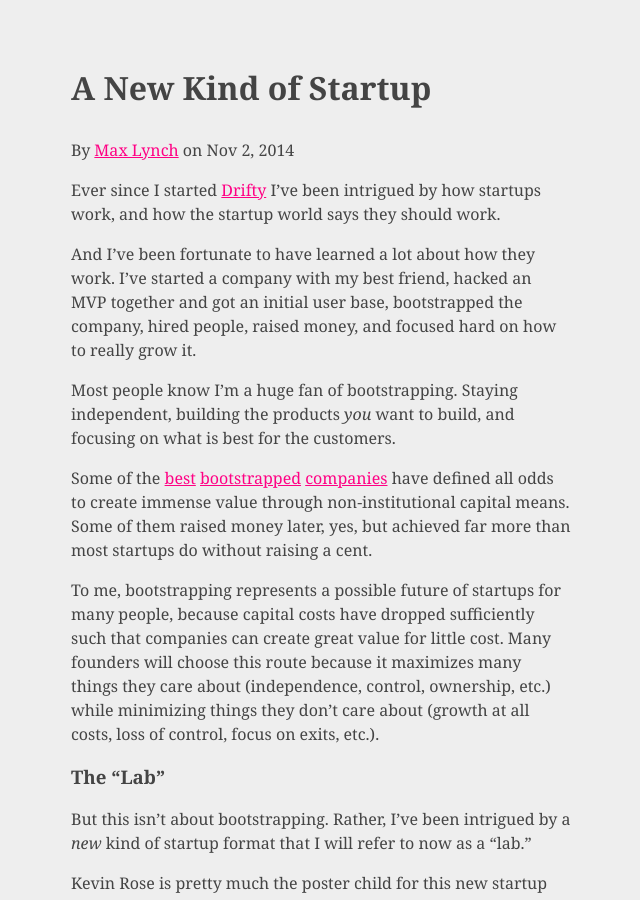
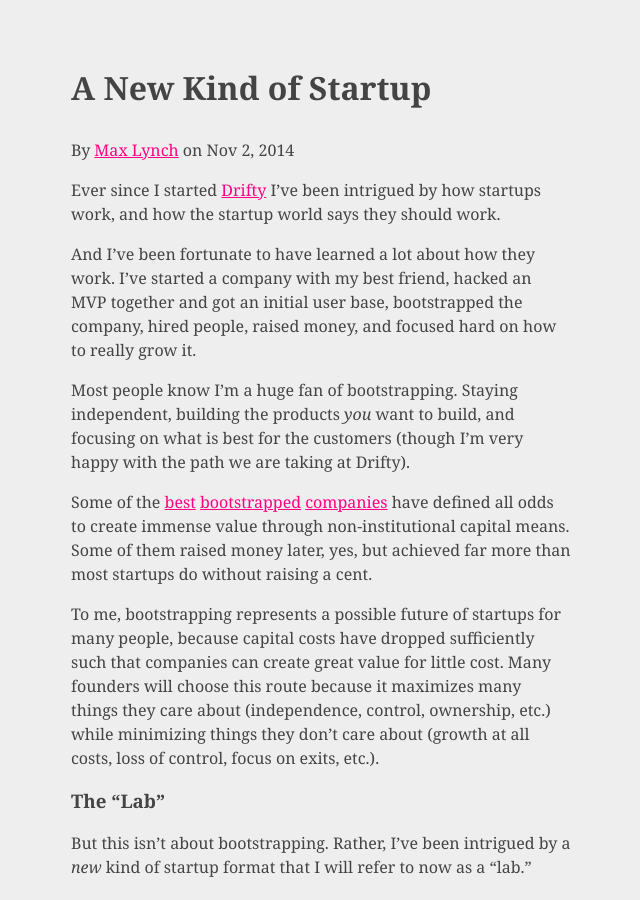
Before and after one commit to mlynch/mlynch.github.com, a Jekyll site: the page built from _posts/2014-11-02-new-kind-of-startup.markdown, in a window 1280 px wide and 900 px high. Shown: the whole window, without its empty margins (319-959 px from the left). Built offline with Jekyll 4.4.1, drawn with Linux system fonts in a browser that asks for light colours; Markdown is read by kramdown in place of the engine named in the settings; comment, search, counter and statistics services are not loaded.

Commit message:
Update 2014-11-02-new-kind-of-startup.markdown

```diff
--- a/_posts/2014-11-02-new-kind-of-startup.markdown
+++ b/_posts/2014-11-02-new-kind-of-startup.markdown
@@ -13,7 +13,7 @@ Ever since I started [Drifty](http://drifty.com/) I've been intrigued by how sta
 
 And I've been fortunate to have learned a lot about how they work. I've started a company with my best friend, hacked an MVP together and got an initial user base, bootstrapped the company, hired people, raised money, and focused hard on how to really grow it.
 
-Most people know I'm a huge fan of bootstrapping. Staying independent, building the products *you* want to build, and focusing on what is best for the customers.
+Most people know I'm a huge fan of bootstrapping. Staying independent, building the products *you* want to build, and focusing on what is best for the customers (though I'm very happy with the path we are taking at Drifty).
 
 <!--
 But by many measures, bootstrapping is considered folly in the startup world. You're not investing enough in growth, you aren't thinking
```
